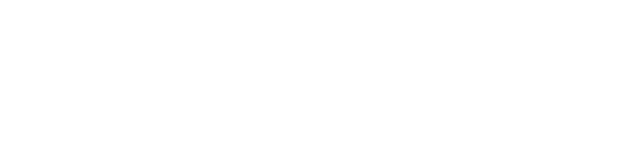
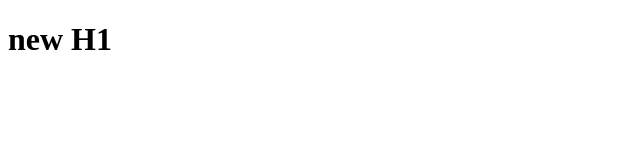
Before and after one commit to omhconsultinginc/crap-portfolio, a plain HTML site: page index.html in a window 1280 px wide. Shown: the whole page, without its empty margins (0-640 px from the left). Drawn offline with Linux system fonts and the light colour scheme.

Commit message:
added index.html

```diff
--- a/index.html
+++ b/index.html
@@ -3,5 +3,7 @@
   <head>
     <title>crap portfolio</title>
   </head>
-  <body></body>
+  <body>
+    <h1>new H1</h1>
+  </body>
 </html>
```
